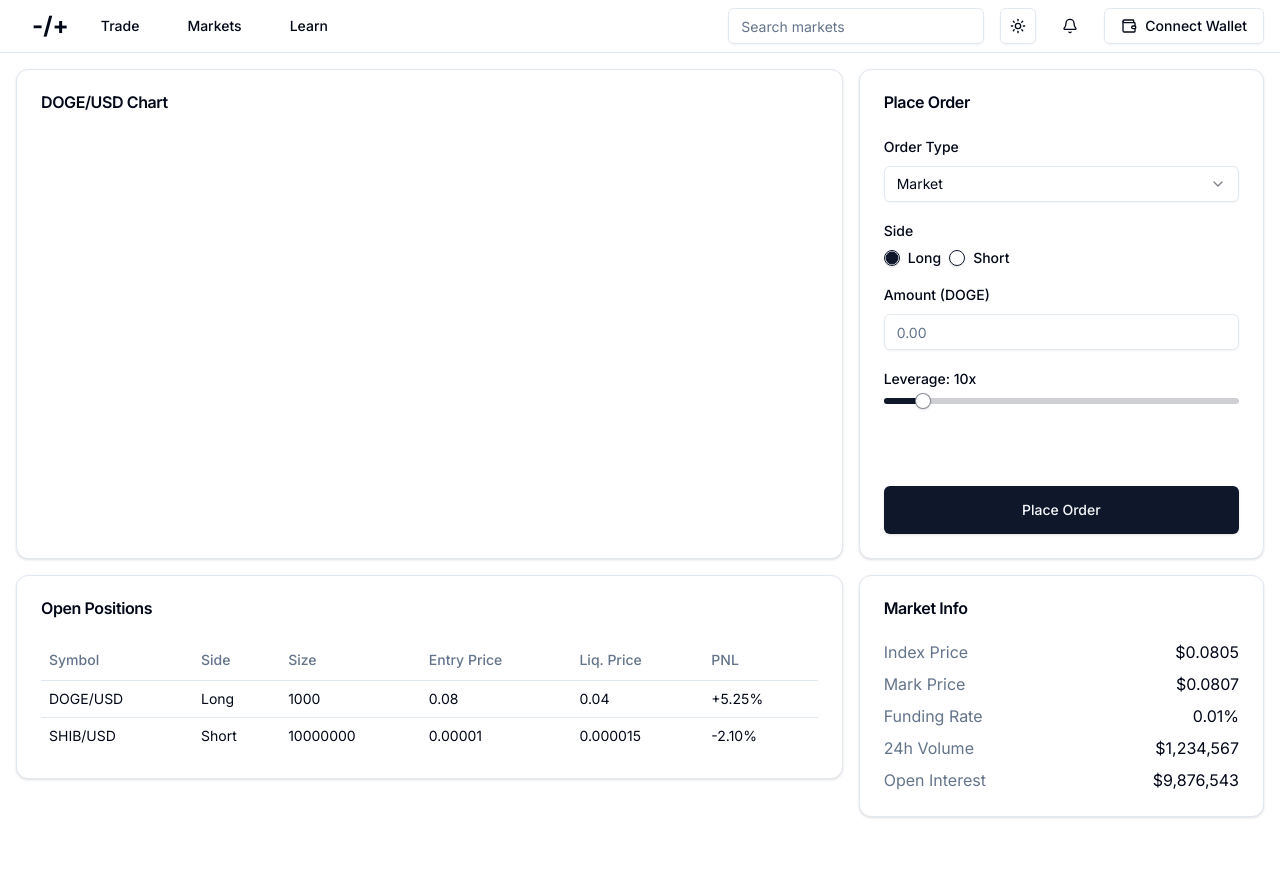
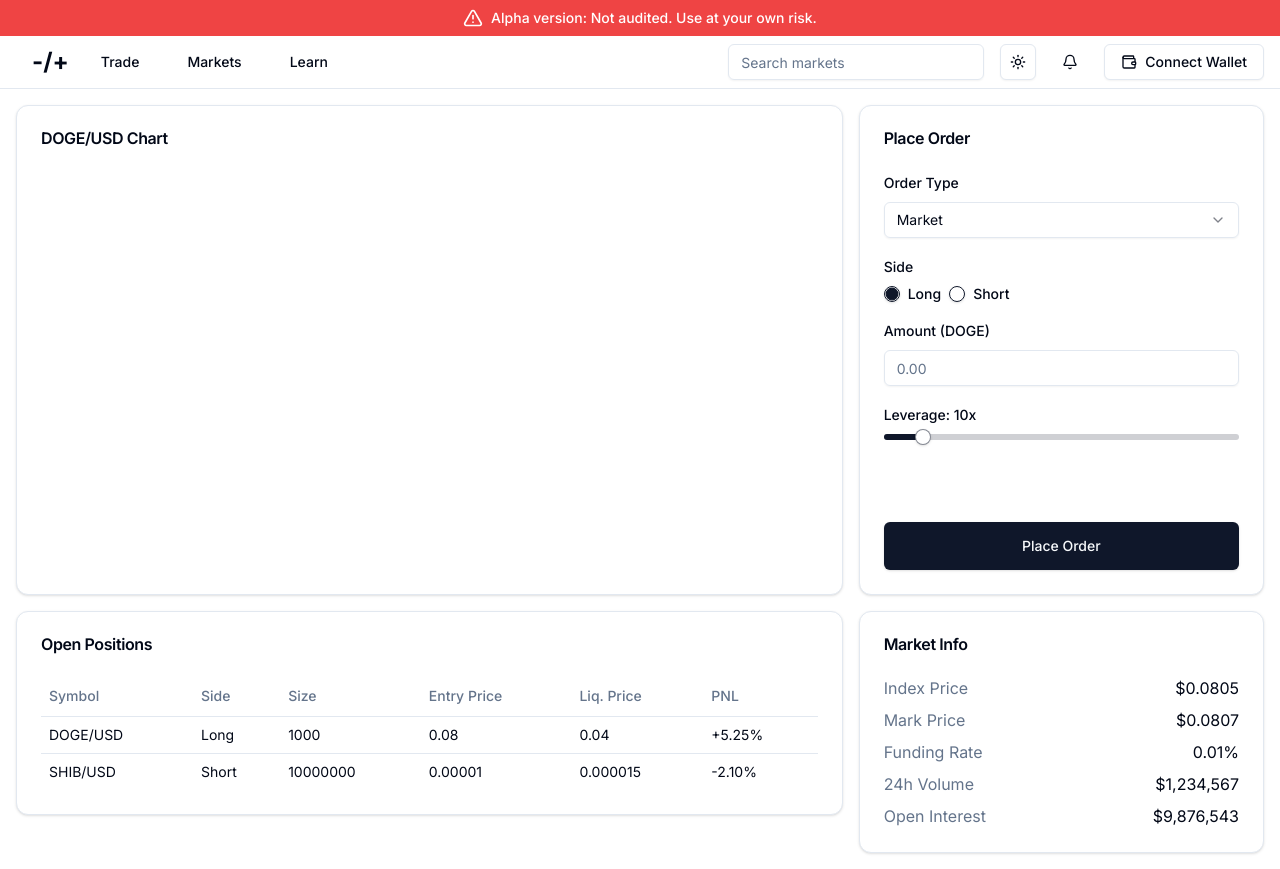
Before and after one commit to aut0m8d/longshort, a Next.js app: page / in a window 1280 px wide. Before the commit the page ends 833 px from the top, so only its background shows below. Built offline with nearby package versions, Linux system fonts and the light colour scheme.

Commit message:
add warning label

```diff
--- /dev/null
+++ b/app/components/WarningBar.tsx
@@ -0,0 +1,12 @@
+import { AlertTriangle } from "lucide-react";
+
+export function WarningBar() {
+  return (
+    <div className="bg-red-500 text-white p-2 text-center flex items-center justify-center">
+      <AlertTriangle className="w-5 h-5 mr-2" />
+      <span className="text-sm font-medium">
+        Alpha version: Not audited. Use at your own risk.
+      </span>
+    </div>
+  );
+}
--- a/app/layout.tsx
+++ b/app/layout.tsx
@@ -3,6 +3,8 @@ import type { Metadata } from "next";
 import { Inter } from "next/font/google";
 import { ThemeProvider } from "@/components/theme-provider";
 import type React from "react";
+
+import { WarningBar } from "./components/WarningBar";
 
 const inter = Inter({ subsets: ["latin"] });
 
@@ -27,6 +29,7 @@ export default function RootLayout({
       </head>
       <body className={inter.className}>
         <ThemeProvider attribute="class" defaultTheme="system" enableSystem>
+          <WarningBar />
           {children}
         </ThemeProvider>
       </body>
```
